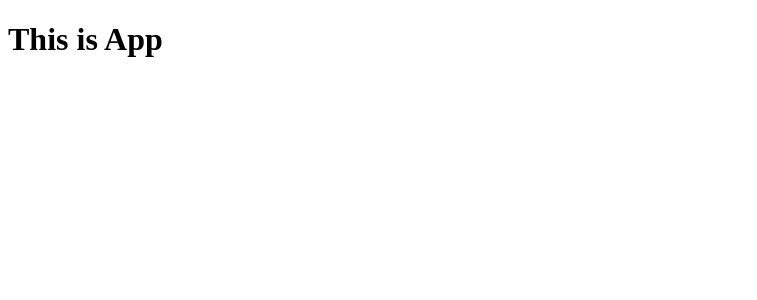
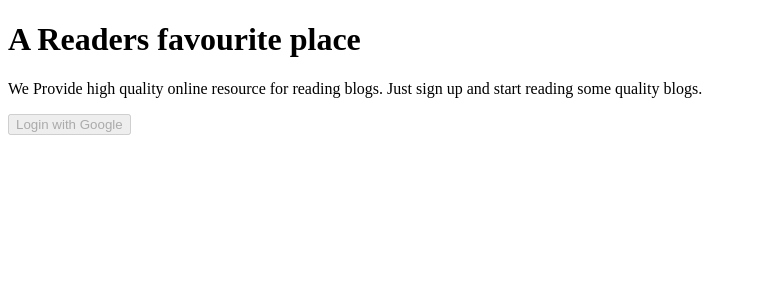
Before and after one commit to tamerkamal/News-App-Using-React, a React (Create React App) app: page / in a window 1280 px wide. Shown: the top 300 px of the page, without its empty margins (0-757 px from the left). Built offline with nearby package versions, Linux system fonts and the light colour scheme.

Commit message:
google login clientId

```diff
--- a/src/App.js
+++ b/src/App.js
@@ -1,10 +1,12 @@
 // rafce + tab is the shortcut for App.js Startup
 import React from 'react';
+import Homepage from './components/Homepage';
 
 const App = () => {
     return (
         <div className='app'>
-            <h1>This is App</h1>
+            <Homepage />
+            {/* <h1>This is App</h1> */}
         </div>
     )
 }
--- /dev/null
+++ b/src/components/Homepage.js
@@ -0,0 +1,39 @@
+import React from 'react'
+import GoogleLogin from 'react-google-login'
+
+const Homepage = () => {
+
+    const login = (response) => {
+        console.log(response);
+    };
+
+    return (
+        <div className='home__page'>
+            <div className='login__message'>
+                <h2></h2>
+                <h1>A Readers favourite place</h1>
+                <p>
+                    We Provide high quality online resource for reading blogs.
+                    Just sign up and start reading some quality blogs.
+                </p>
+                <GoogleLogin
+                    clientId='769220826705-q22p6f3bbjvm3s2r308don7tuh5qeg71.apps.googleusercontent.com'
+                    render={(renderProps) => (
+                        <button
+                            onClick={renderProps.onClick}
+                            disabled={renderProps.disabled}
+                            className='login__button'
+                        > Login with Google
+                        </button>
+                    )}
+                    onSuccess={login}
+                    onFailure={login}
+                    isSignedIn={true}
+                    cookiePolicy={'single_host_origin'}
+                />
+            </div>
+        </div>
+    )
+}
+
+export default Homepage
```
Also changed, not shown: 1 other file (tests, documents, lock files or other folders).
